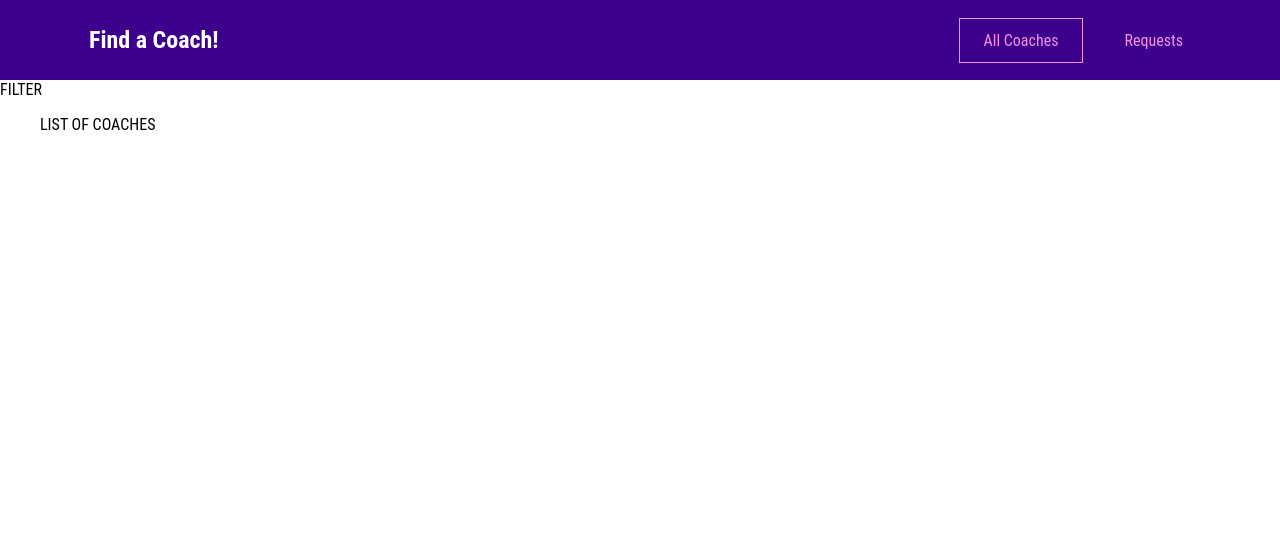
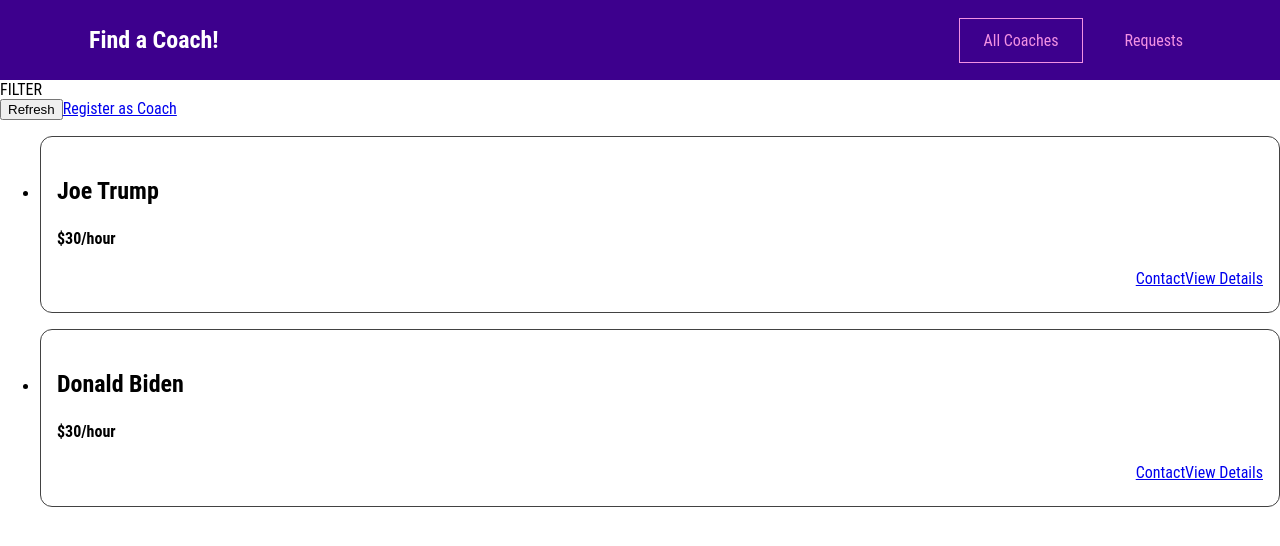
Before and after one commit to eliasyoung/m-s-vue3, a Vue app: page /coaches in a window 1280 px wide. Shown: the top 546 px of the page. Built offline with nearby package versions, Linux system fonts and the light colour scheme; a web font is replaced by a local one.

Commit message:
add CoachItemComponent

```diff
--- /dev/null
+++ b/src/components/coaches/CoachItem.vue
@@ -0,0 +1,58 @@
+<template>
+  <div>
+    <li>
+      <h3>{{ fullName }}</h3>
+      <h4>${{ rate }}/hour</h4>
+      <div>
+        <span v-for="area in areas" :key="area">{{ area }}</span>
+      </div>
+      <div class="actions">
+        <router-link :to="coachContactLink">Contact</router-link>
+        <router-link :to="coachDetailLink">View Details</router-link>
+      </div>
+    </li>
+  </div>
+</template>
+
+<script>
+export default {
+  props: ["id", "firstName", "lastName", "rate", "areas"],
+  computed: {
+    fullName() {
+      return this.firstName + " " + this.lastName;
+    },
+    coachContactLink() {
+      return `${this.$route.path}/${this.id}/contact`;
+    },
+    coachDetailLink() {
+      return `${this.$route.path}/${this.id}`;
+    },
+  },
+};
+</script>
+
+<style lang="less" scoped>
+li {
+  margin: 1rem 0;
+  border: 1px solid #424242;
+  border-radius: 12px;
+  padding: 1rem;
+  h3 {
+    font-size: 1.5rem;
+  }
+
+  h3,
+  h4 {
+    margin: 0.5rem, 0;
+  }
+
+  div {
+    margin: 0.5rem 0;
+  }
+
+  .actions {
+    display: flex;
+    justify-content: flex-end;
+  }
+}
+</style>
--- a/src/pages/coaches/CoachDetail.vue
+++ b/src/pages/coaches/CoachDetail.vue
@@ -0,0 +1,13 @@
+<template>
+  <div>
+    COACH DETAILS
+    <router-link to="/coaches/c1/contact">Contact</router-link>
+    <router-view></router-view>
+  </div>
+</template>
+
+<script>
+export default {};
+</script>
+
+<style lang="less" scoped></style>
--- a/src/pages/coaches/CoachRegistration.vue
+++ b/src/pages/coaches/CoachRegistration.vue
@@ -0,0 +1,9 @@
+<template>
+  <div>REGISTER</div>
+</template>
+
+<script>
+export default {};
+</script>
+
+<style lang="less" scoped></style>
--- a/src/pages/coaches/CoachesList.vue
+++ b/src/pages/coaches/CoachesList.vue
@@ -2,16 +2,42 @@
   <div>
     <section>FILTER</section>
     <section>
-      <div class="controls"></div>
-      <ul>
-        LIST OF COACHES
+      <div class="controls">
+        <button>Refresh</button>
+        <router-link to="/register">Register as Coach</router-link>
+      </div>
+      <ul v-if="hasCoaches">
+        <CoachItem
+          v-for="coach in filteredCoaches"
+          :key="coach.id"
+          :first-name="coach.firstName"
+          :last-name="coach.lastName"
+          :id="coach.id"
+          :rate="coach.hourlyRate"
+        >
+        </CoachItem>
       </ul>
+      <h3 v-else>THERE IS NO COACHES!!!!!!!!!</h3>
     </section>
   </div>
 </template>
 
 <script>
-export default {};
+import CoachItem from "@/components/coaches/CoachItem.vue";
+
+export default {
+  computed: {
+    filteredCoaches() {
+      return this.$store.getters["coaches/coaches"];
+    },
+    hasCoaches() {
+      return this.$store.getters["coaches/hasCoaches"];
+    },
+  },
+  components: {
+    CoachItem,
+  },
+};
 </script>
 
 <style lang="less" scoped></style>
--- a/src/pages/requests/ContactCoach.vue
+++ b/src/pages/requests/ContactCoach.vue
@@ -0,0 +1,11 @@
+<template>
+  <div>
+    Contact COACH
+  </div>
+</template>
+
+<script>
+export default {};
+</script>
+
+<style lang="less" scoped></style>
--- a/src/router/index.js
+++ b/src/router/index.js
@@ -28,7 +28,7 @@ const routes = [
     component: CoachDetail,
     children: [
       {
-        path: "/contact",
+        path: "contact",
         component: ContactCoach,
       },
     ],
--- a/src/store/index.js
+++ b/src/store/index.js
@@ -1,17 +1,18 @@
-import Vue from 'vue'
-import Vuex from 'vuex'
+import Vue from "vue";
+import Vuex from "vuex";
 
-Vue.use(Vuex)
+import coachesModules from "@/store/modules/coaches";
+
+Vue.use(Vuex);
 
 export default new Vuex.Store({
   state: {
+    test: 1,
   },
-  getters: {
+  getters: {},
+  mutations: {},
+  actions: {},
+  modules: {
+    coaches: coachesModules,
   },
-  mutations: {
-  },
-  actions: {
-  },
-  modules: {
-  }
-})
+});
--- /dev/null
+++ b/src/store/modules/coaches/index.js
@@ -0,0 +1,35 @@
+export default {
+  namespaced: true,
+  state() {
+    return {
+      coaches: [
+        {
+          id: "c1",
+          firstName: "Joe",
+          lastName: "Trump",
+          areas: ["frontend", "backend", "career"],
+          description: "MAGA!!!!!",
+          hourlyRate: 30,
+        },
+        {
+          id: "c2",
+          firstName: "Donald",
+          lastName: "Biden",
+          areas: ["frontend", "career"],
+          description: "I'm full of cards!",
+          hourlyRate: 30,
+        },
+      ],
+    };
+  },
+  mutations: {},
+  actions: {},
+  getters: {
+    coaches(state) {
+      return state.coaches;
+    },
+    hasCoaches(state) {
+      return state.coaches && state.coaches.length > 0;
+    },
+  },
+};
```
